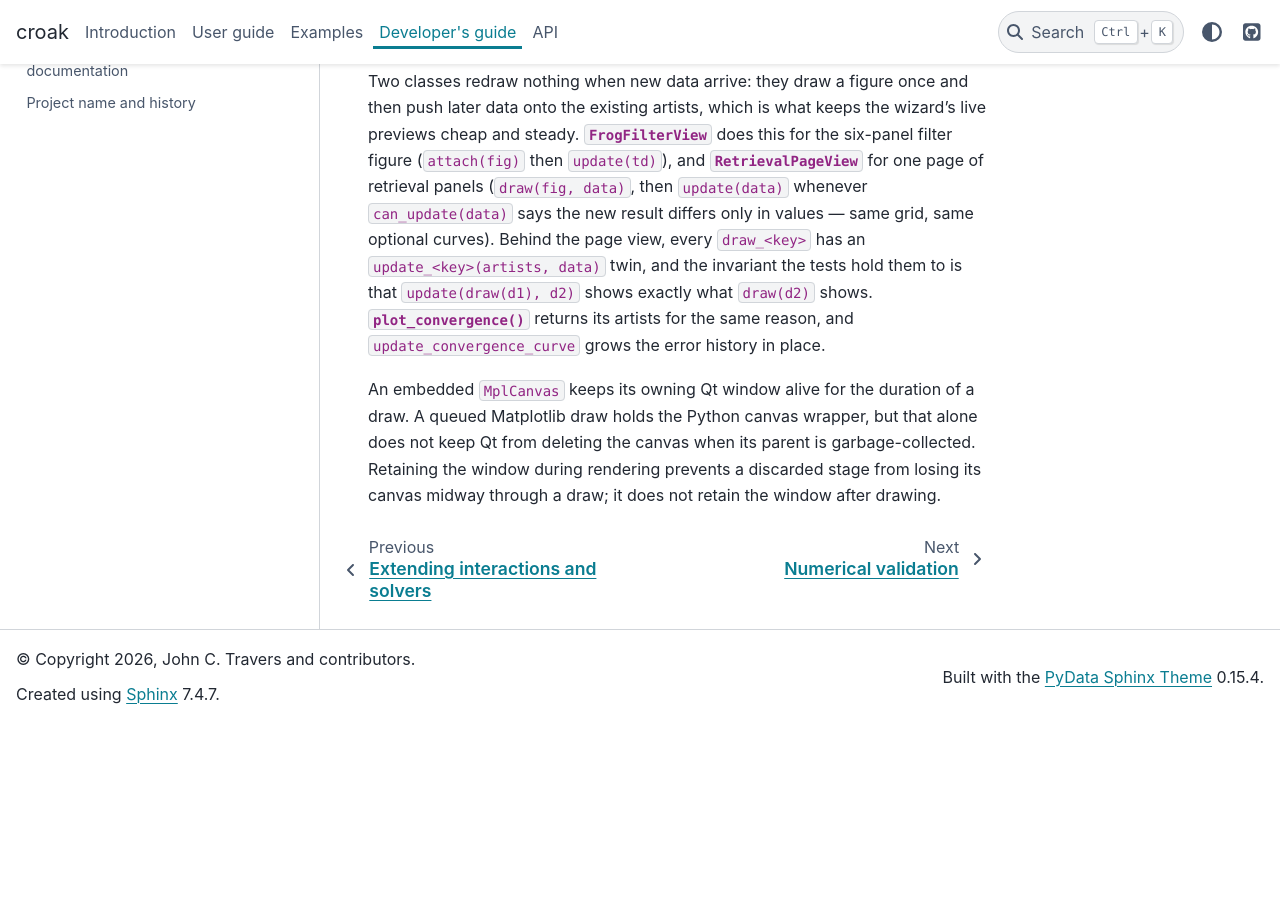
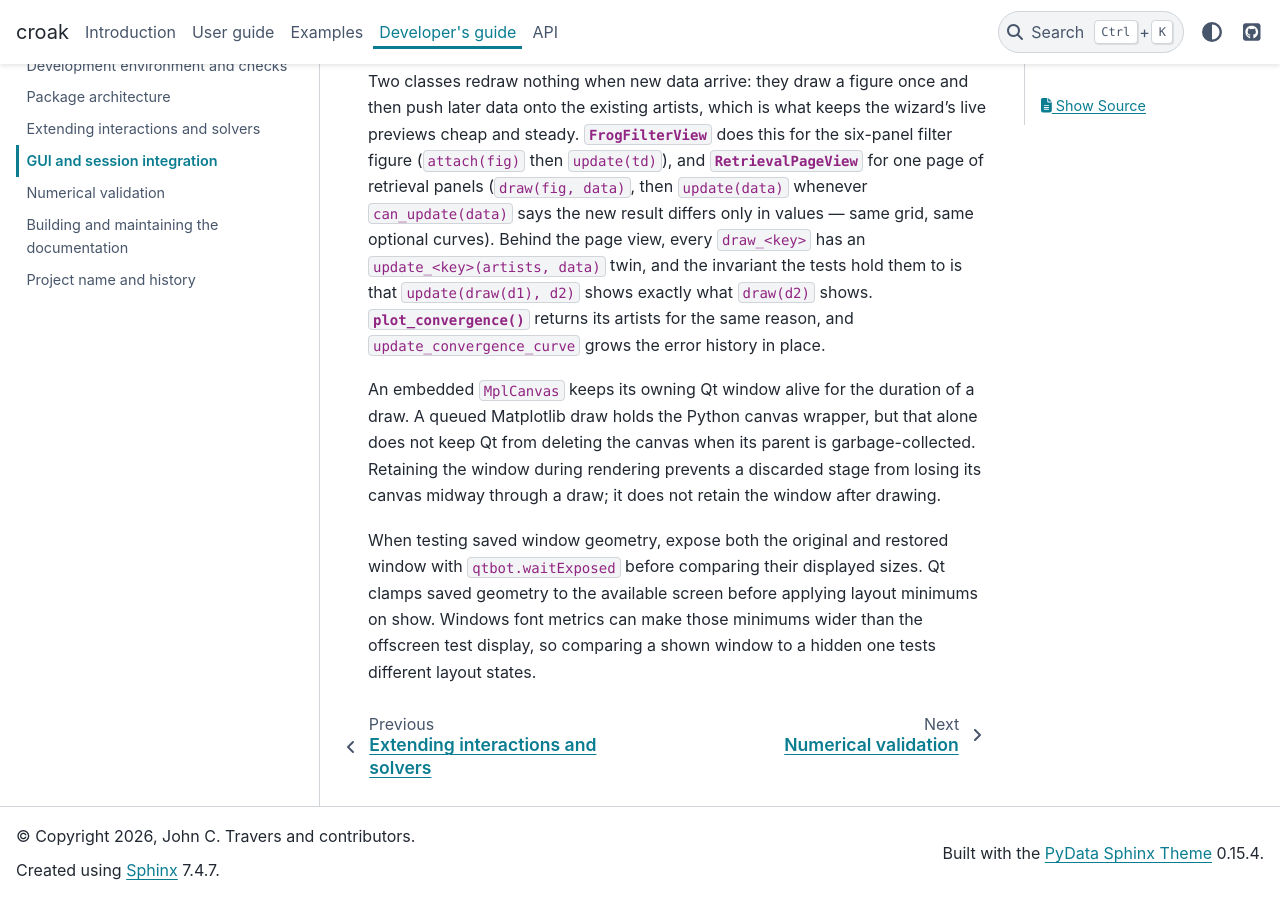
Before and after one commit to LupoLab/croak, a Sphinx documentation site: the page built from docs/developer_guide/gui_sessions.md, in a window 1280 px wide and 900 px high, scrolled down 540 px. Built offline with Sphinx 7.4.7 and the PyData theme 0.15.4, drawn with Linux system fonts in a browser that asks for light colours; before the commit the page ends 1263 px from its top, so only the background shows below that.

Commit message:
Compare restored window geometry after layout

```diff
--- a/docs/developer_guide/gui_sessions.md
+++ b/docs/developer_guide/gui_sessions.md
@@ -35,3 +35,10 @@ draw. A queued Matplotlib draw holds the Python canvas wrapper, but that alone
 does not keep Qt from deleting the canvas when its parent is garbage-collected.
 Retaining the window during rendering prevents a discarded stage from losing
 its canvas midway through a draw; it does not retain the window after drawing.
+
+When testing saved window geometry, expose both the original and restored
+window with `qtbot.waitExposed` before comparing their displayed sizes. Qt
+clamps saved geometry to the available screen before applying layout minimums
+on show. Windows font metrics can make those minimums wider than the offscreen
+test display, so comparing a shown window to a hidden one tests different
+layout states.
```
Also changed, not shown: CHANGELOG.md (+2 -0 lines), 1 other file.
